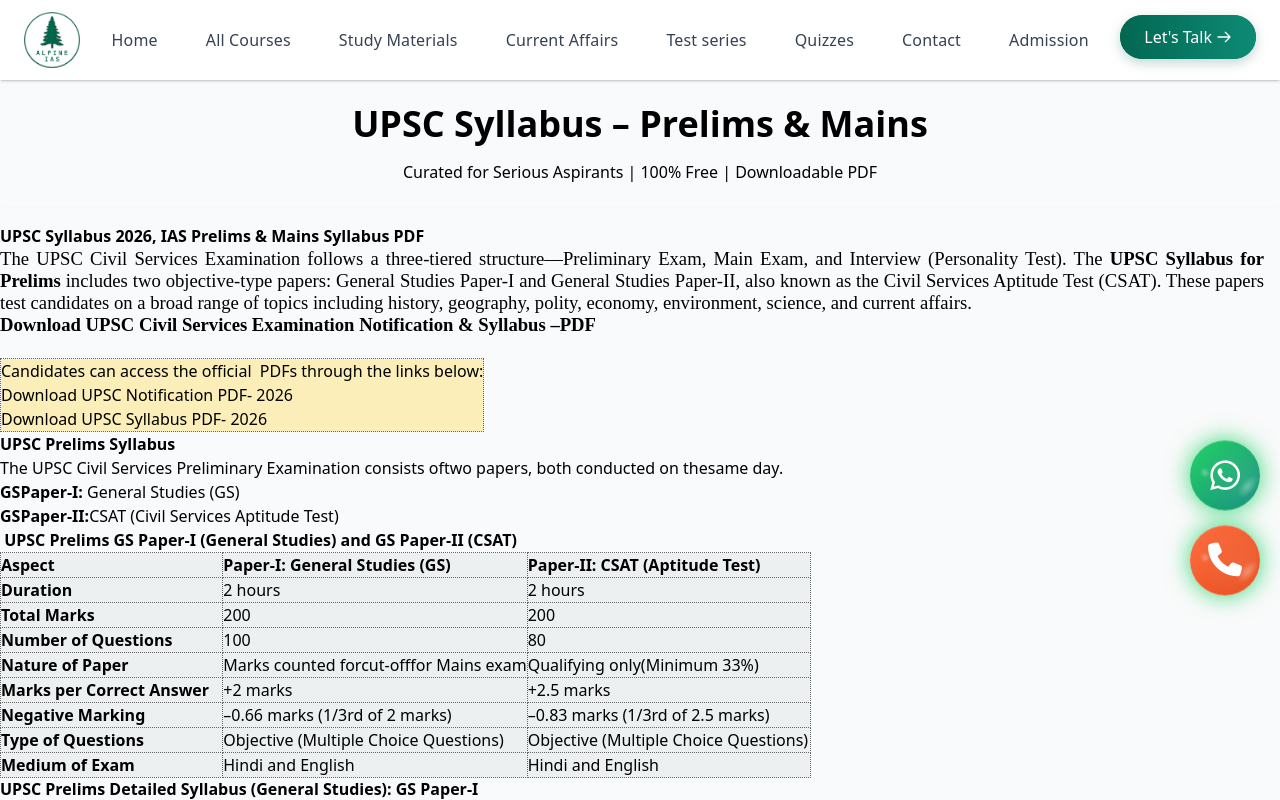
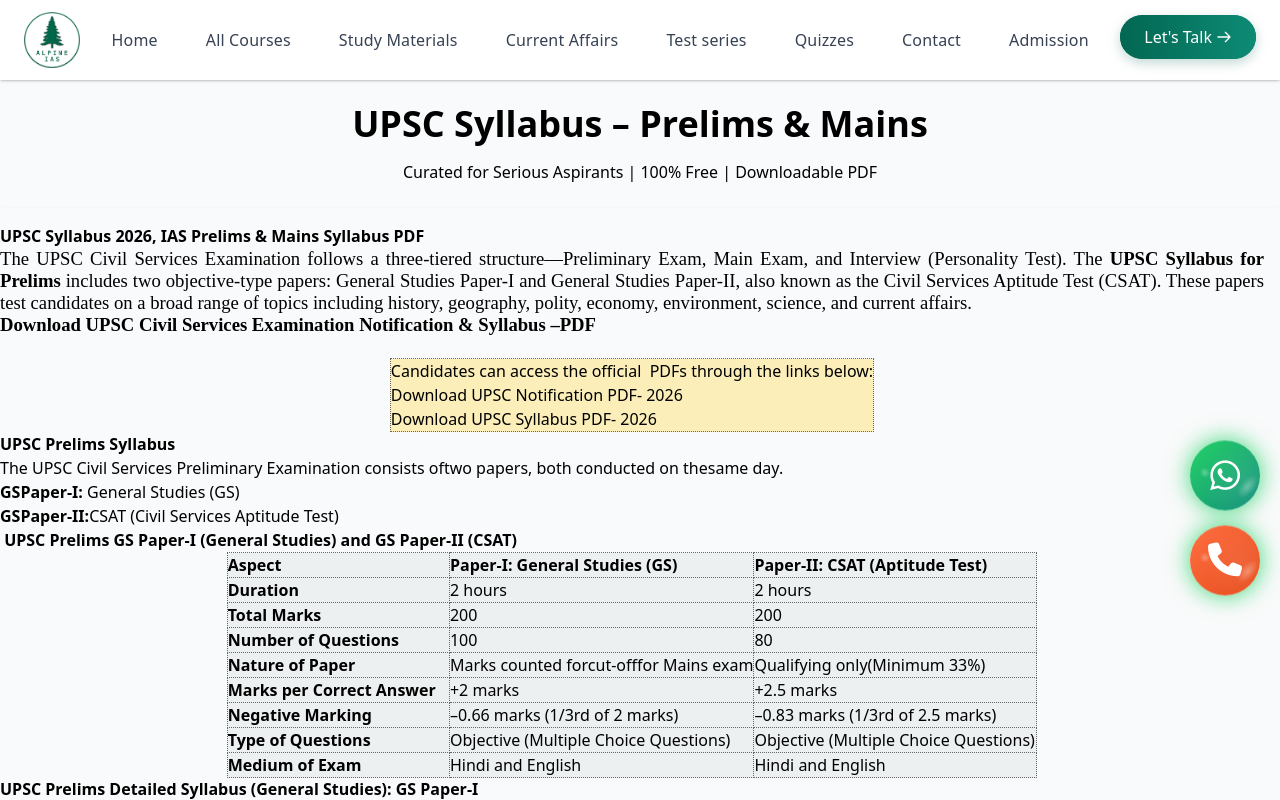
Before and after one commit to abhimanyuonline/AlpineIAS, a SvelteKit app: page /study-material/syllabus in a window 1280 px wide. Built offline with nearby package versions, Linux system fonts and the light colour scheme.

Commit message:
tabel are in th middle

```diff
--- a/src/routes/study-material/syllabus/+page.svelte
+++ b/src/routes/study-material/syllabus/+page.svelte
@@ -830,4 +830,9 @@
     border: 1px dotted #666 !important;
     border-collapse: collapse;
   }
+  table {
+    margin-left: auto;
+    margin-right: auto;
+    width: fit-content !important;
+  }
 </style>
```
